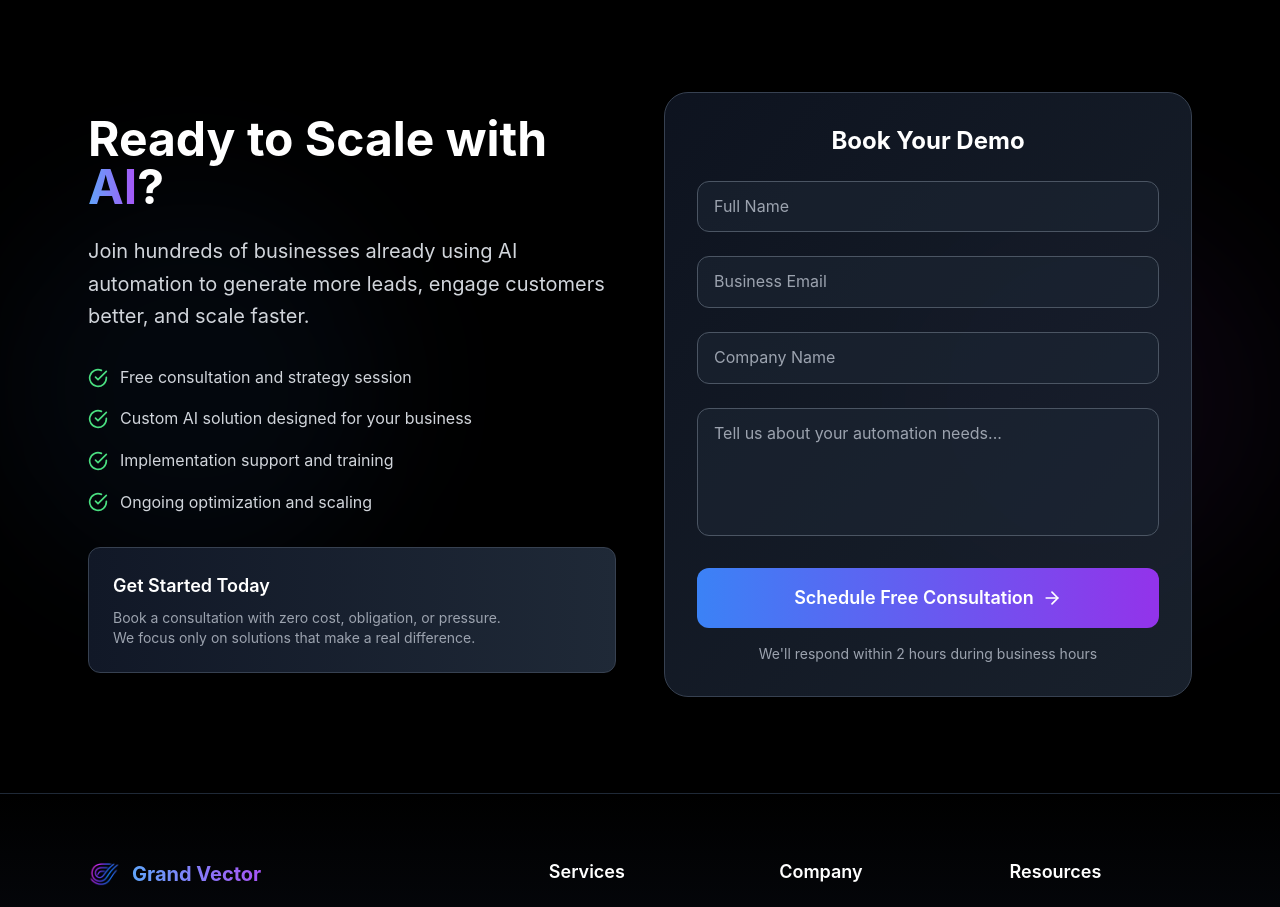
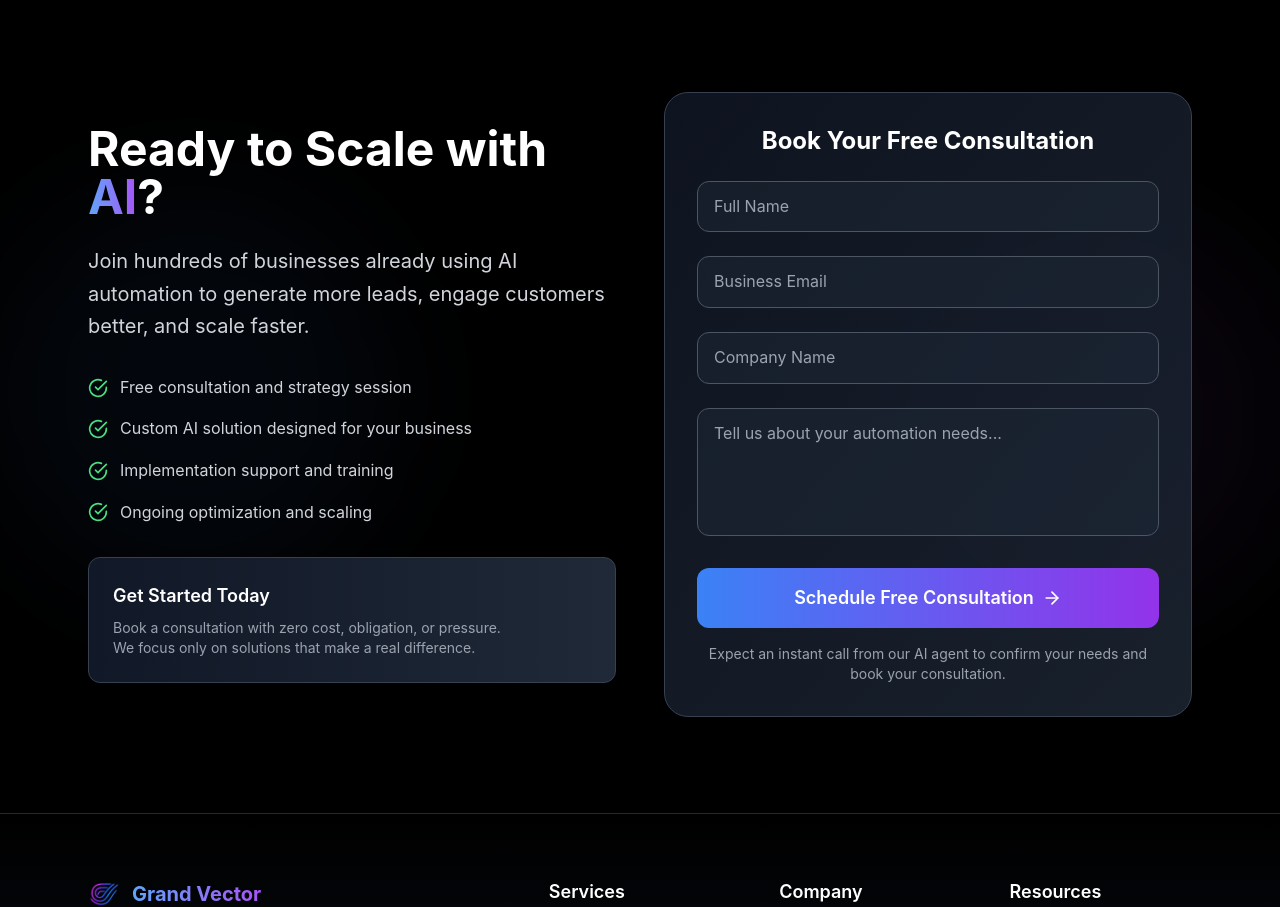
Before and after one commit to aleksamilojevic99/grandvector-v5, a React (Vite) app: page / in a window 1280 px wide. Shown: the part 7720-8627 px from the top of the page. Built offline with nearby package versions, Linux system fonts and the light colour scheme.

Commit message:
Updated Contact.tsx

```diff
--- a/src/components/Contact.tsx
+++ b/src/components/Contact.tsx
@@ -68,7 +68,7 @@ We focus only on solutions that make a real difference.
           {/* Right Side - Contact Form */}
           <div className="bg-gradient-to-br from-gray-900/80 to-gray-800/80 border border-gray-700 rounded-3xl p-8 backdrop-blur-sm">
             <h3 className="text-2xl font-bold mb-6 text-center">
-              Book Your Demo
+              Book Your Free Consultation
             </h3>
 
             <form onSubmit={handleSubmit} className="space-y-6">
@@ -129,7 +129,7 @@ We focus only on solutions that make a real difference.
             </form>
 
             <p className="text-center text-gray-400 text-sm mt-4">
-              We'll respond within 2 hours during business hours
+              Expect an instant call from our AI agent to confirm your needs and book your consultation.
             </p>
           </div>
         </div>
```
